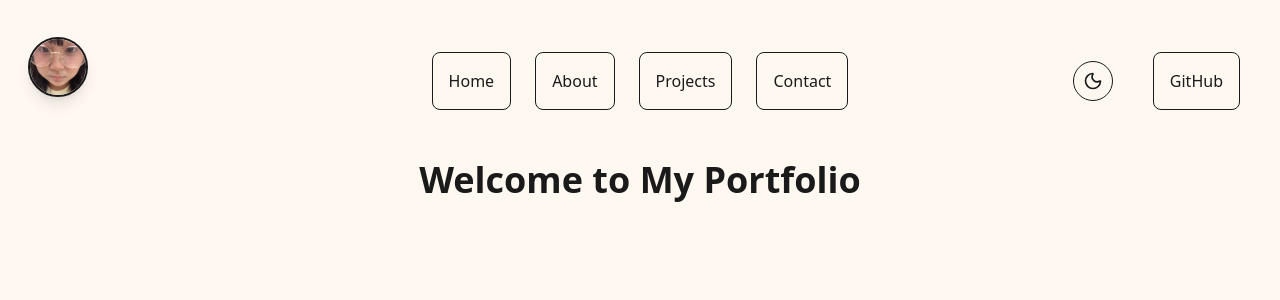
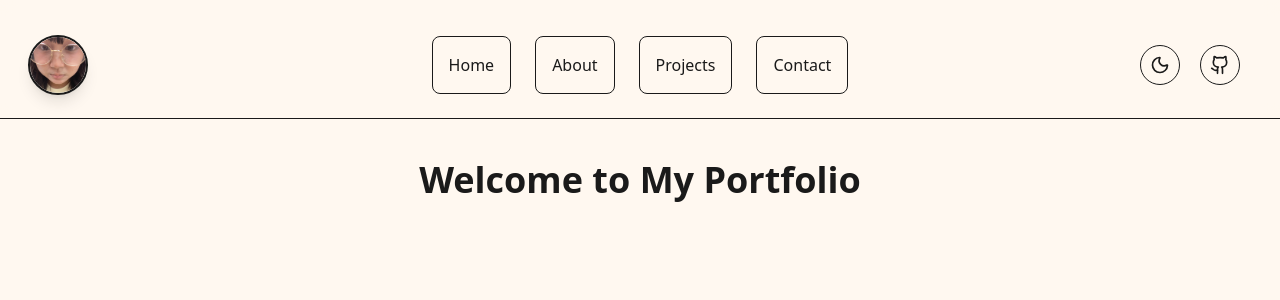
Before and after one commit to Pjizen0143/RSU-Portfolio, a Next.js app in the folder frontend/: page / in a window 1280 px wide. Shown: the top 300 px of the page. Built offline with nearby package versions, Linux system fonts and the light colour scheme.

Commit message:
feat: add GitHub Icon btn

```diff
--- /dev/null
+++ b/frontend/app/components/github-icon-btn.tsx
@@ -0,0 +1,23 @@
+import IconButton from "./icon-btn";
+
+export const GithubIcon = ({ className }: { className?: string }) => (
+    <IconButton
+        href="https://github.com/pjizen0143"
+        className={className}
+    >
+        <svg
+            xmlns="http://www.w3.org/2000/svg"
+            width="20" // ปรับให้เล็กลงหน่อยเพื่อให้เข้ากับปุ่ม Theme
+            height="20"
+            viewBox="0 0 24 24"
+            fill="none"
+            stroke="currentColor"
+            strokeWidth="2"
+            strokeLinecap="round"
+            strokeLinejoin="round"
+        >
+            <path d="M15 22v-4a4.8 4.8 0 0 0-1-3.5c3 0 6-2 6-5.5.08-1.25-.27-2.48-1-3.5.28-1.15.28-2.35 0-3.5 0 0-1 0-3 1.5-2.64-.5-5.36-.5-8 0C6 2 5 2 5 2c-.28 1.15-.28 2.35 0 3.5A5.403 5.403 0 0 0 4 9c0 3.5 3 5.5 6 5.5-.39.49-.68 1.05-.85 1.65-.17.6-.22 1.23-.15 1.85v4" />
+            <path d="M9 18c-4.51 2-5-2-7-2" />
+        </svg>
+    </IconButton>
+);
--- /dev/null
+++ b/frontend/app/components/icon-btn.tsx
@@ -0,0 +1,38 @@
+import React from "react";
+
+interface IconButtonProps {
+    children: React.ReactNode;
+    onClick?: () => void;
+    href?: string;
+    className?: string;
+}
+
+export default function IconButton({ children, onClick, href, className }: IconButtonProps) {
+    const baseClass = `
+    flex items-center justify-center
+    w-10 h-10
+    rounded-full
+    bg-bg text-text
+    border border-primary
+    cursor-pointer
+    transition-all duration-200
+    hover:scale-110
+    hover:shadow-md
+    active:scale-95
+    ${className || ""}
+  `;
+
+    if (href) {
+        return (
+            <a href={href} target="_blank" rel="noopener noreferrer" className={baseClass}>
+                {children}
+            </a>
+        );
+    }
+
+    return (
+        <button onClick={onClick} className={baseClass}>
+            {children}
+        </button>
+    );
+}
--- a/frontend/app/components/navbar.tsx
+++ b/frontend/app/components/navbar.tsx
@@ -1,39 +1,43 @@
 import ThemeToggle from "./theme-btn";
 import ProfileCircle from "./profile";
+import { GithubIcon } from "./github-icon-btn";
 
 const navItem = "inline-block p-4 m-3 bg-bg hover:shadow-md hover:scale-[1.1] border rounded-lg transition-all duration-200"
 
-
 export default function Navbar() {
     return (
-        <nav className="grid grid-cols-3 bg-bg pt-3">
+        /* cols 3 in large screens, 2 in small screens */
+        <nav className="grid grid-cols-2 ml:grid-cols-[1fr_2fr_1fr] bg-bg/70 backdrop-blur-sm pt-3 items-center border-b border-primary">
+
             {/* left */}
-            <div className="flex justify-start pl-7">
+            <div className="flex justify-start py-3 px-7">
                 <ProfileCircle />
             </div>
 
-            {/* mjid */}
-            <ul className="flex justify-center pt-7">
-                <li><a href="/" className={navItem}>Home</a></li>
-                <li><a href="/about" className={navItem}>About</a></li>
-                <li><a href="/projects" className={navItem}>Projects</a></li>
-                <li><a href="/contact" className={navItem}>Contact</a></li>
-            </ul>
+            {/* middle show only ml*/}
+            <div className="hidden ml:flex justify-center py-3">
+                <ul className="flex">
+                    <li><a href="/" className={navItem}>Home</a></li>
+                    <li><a href="/about" className={navItem}>About</a></li>
+                    <li><a href="/projects" className={navItem}>Projects</a></li>
+                    <li><a href="/contact" className={navItem}>Contact</a></li>
+                </ul>
+            </div>
 
             {/* right */}
             <div className="flex justify-end pr-7">
-                <ul className="flex items-center pt-7">
-                    <li>
-                        <ThemeToggle />
+                <ul className="flex items-center py-3">
+                    <li className="mx-3"><ThemeToggle /></li>
+                    <li className="mr-3">
+                        <GithubIcon />
                     </li>
-                    <li>
-                        <a href="https://github.com/pjizen0143" target="_blank" rel="noopener noreferrer" className={navItem}>
-                            GitHub
+                    <li className="ml:hidden">
+                        <a href="/contact" className={navItem}>
+                            Contact
                         </a>
                     </li>
                 </ul>
-
             </div>
-        </nav >
+        </nav>
     );
 }
--- a/frontend/app/components/profile.tsx
+++ b/frontend/app/components/profile.tsx
@@ -3,7 +3,7 @@ import Image from 'next/image'
 export default function ProfileCircle() {
     return (
         <div className="flex justify-center items-center">
-            <div className="relative w-15 h-15 rounded-full overflow-hidden border-2 border-primary shadow-lg">
+            <div className="pl-7 relative w-15 h-15 rounded-full overflow-hidden border-2 border-primary shadow-lg">
                 <Image
                     src="/IMG_5301.jpeg"
                     alt="Profile"
--- a/frontend/app/components/theme-btn.tsx
+++ b/frontend/app/components/theme-btn.tsx
@@ -1,7 +1,7 @@
 "use client";
-
 import { Sun, Moon } from "lucide-react";
 import { useEffect, useState } from "react";
+import IconButton from "./icon-btn";
 
 export default function ThemeToggle() {
     const [theme, setTheme] = useState("light");
@@ -20,26 +20,8 @@ export default function ThemeToggle() {
     };
 
     return (
-        <button
-            onClick={toggle}
-            className="
-            mx-7
-            flex items-center justify-center
-            w-10 h-10
-            rounded-full
-            bg-card text-text
-            border border-primary
-
-            cursor-pointer
-            transition-all duration-200
-
-            hover:scale-110
-            hover:shadow-md
-
-            active:scale-95
-        "
-        >
+        <IconButton onClick={toggle} className="mx-2">
             {theme === "dark" ? <Sun size={20} /> : <Moon size={20} />}
-        </button>
+        </IconButton>
     );
 }
--- a/frontend/app/globals.css
+++ b/frontend/app/globals.css
@@ -1,11 +1,14 @@
 @import "tailwindcss";
 
 @custom-variant dark (&:where([data-theme=dark], [data-theme=dark] *));
+
 
 @theme {
   --color-bg: #FFF8F0;
   --color-primary: #1A1A1A;
   --color-text: #1A1A1A;
+
+  --breakpoint-ml: 900px;
 }
 
 @layer base {
--- a/frontend/app/page.tsx
+++ b/frontend/app/page.tsx
@@ -11,6 +11,7 @@ export default function Home() {
         <h1 className="text-4xl font-bold text-center mt-10">
           Welcome to My Portfolio
         </h1>
+        <div className="h-2000"></div>
       </main>
     </>
   );
```
Also changed, not shown: frontend/package.json (+7 -1 lines), 1 other file (tests, documents, lock files or other folders).
